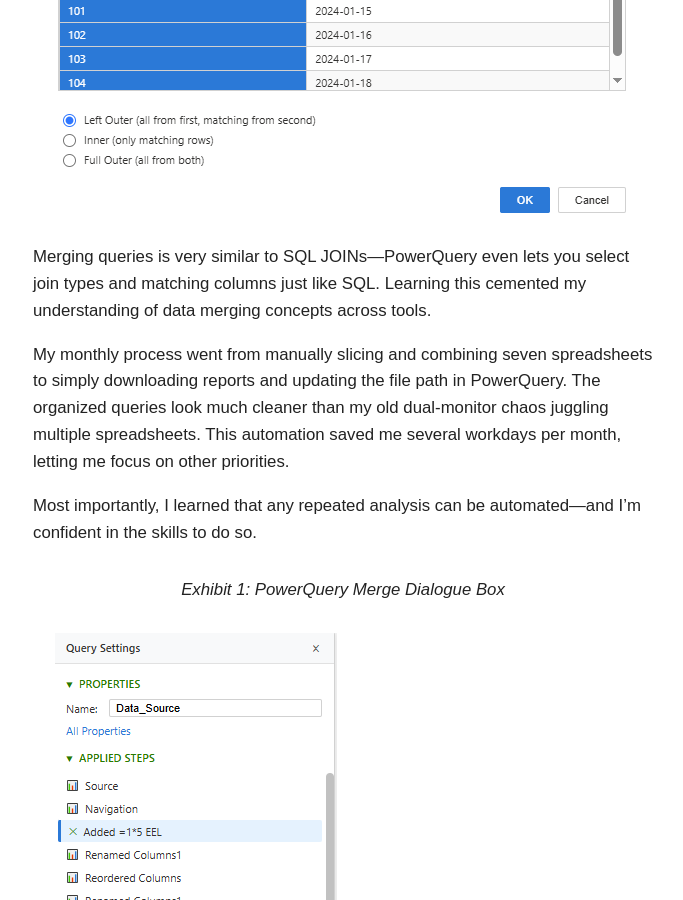
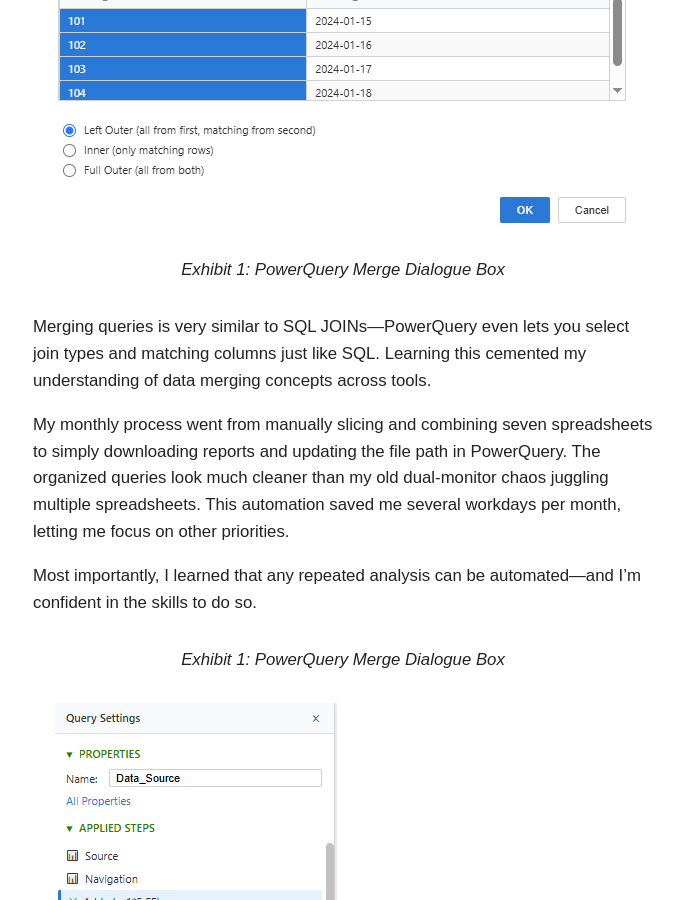
Before and after one commit to dgusty244/drewgustafson.github.io, a Jekyll site: the page built from projects/usi/ReportAutomation.html, in a window 1280 px wide and 900 px high, scrolled down 1468 px. Shown: the whole window, without its empty margins (297-980 px from the left). Built offline with Jekyll 4.4.1, drawn with Linux system fonts in a browser that asks for light colours.

Commit message:
Update ReportAutomation.html

```diff
--- a/projects/usi/ReportAutomation.html
+++ b/projects/usi/ReportAutomation.html
@@ -28,10 +28,15 @@ title: Report Automation at USI | Drew Gustafson
   Most transformations were straightforward—conditional columns (e.g., if revenue ≥ x then “High Revenue” else “Low Revenue”) or simple filters (e.g., keeping only active plans). These saved time but weren’t the most impactful part. The real game-changer was merging queries, which replaced inefficient manual VLOOKUPs.
  </p>
 
-    <img src="{{ site.baseurl }}/images/merge.png" alt="PowerQuery Merge Dialogue Box" style="max-width: 100%; height: auto; margin-bottom: 15px;" />
+  <div style="text-align:center; margin: 30px 0;">
+   <img src="{{ site.baseurl }}/images/merge.png" alt="PowerQuery Merge Dialogue Box" style="max-width: 100%; height: auto;" />
+   <p><em>Exhibit 1: PowerQuery Merge Dialogue Box</em></p>
+  </div>
+
 <p>
   Merging queries is very similar to SQL JOINs—PowerQuery even lets you select join types and matching columns just like SQL. Learning this cemented my understanding of data merging concepts across tools.
 </p>
+
 
   <p>
     My monthly process went from manually slicing and combining seven spreadsheets to simply downloading reports and updating the file path in PowerQuery. The organized queries look much cleaner than my old dual-monitor chaos juggling multiple spreadsheets. This automation saved me several workdays per month, letting me focus on other priorities.
```
Lines whose indentation alone changed are shown as unchanged.
